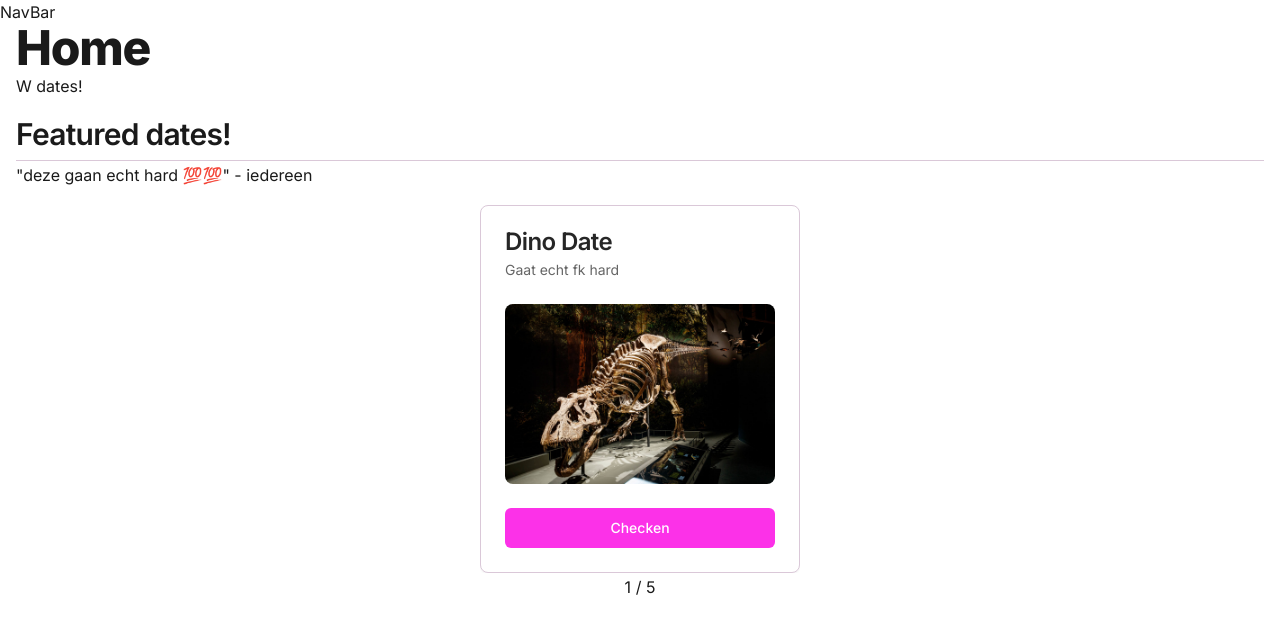
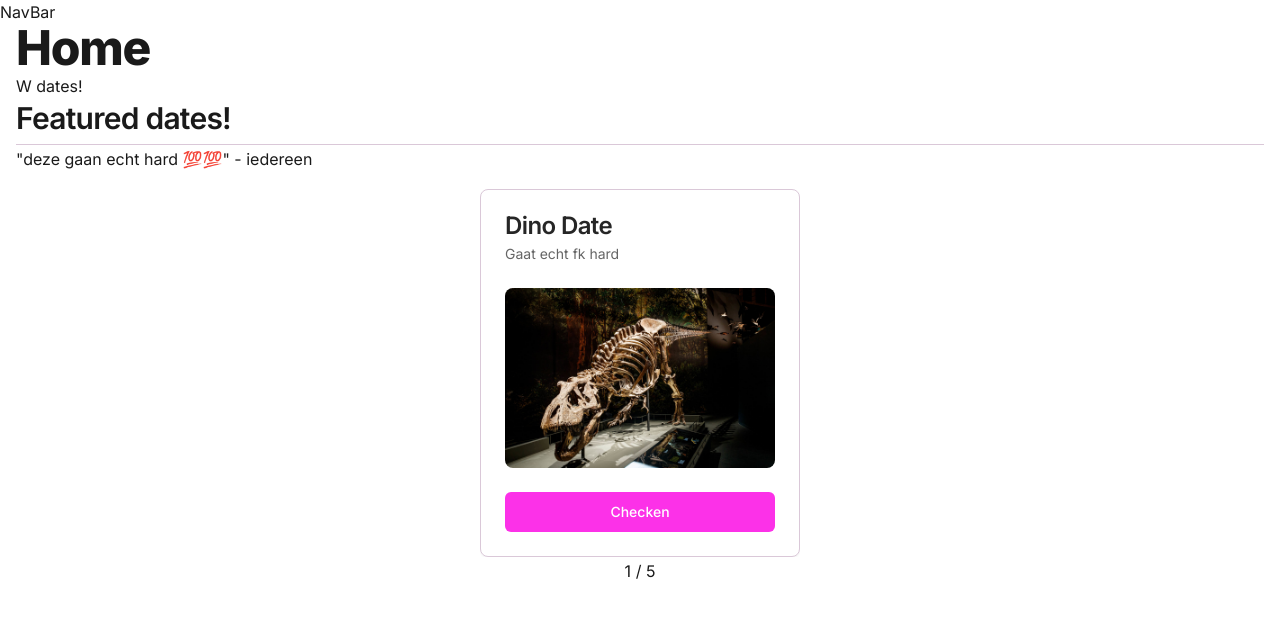
Before and after one commit to FinnKuiper/datewebsoite, a Next.js app: page / in a window 1280 px wide. Shown: the top 634 px of the page. Built offline with nearby package versions, Linux system fonts and the light colour scheme.

Commit message:
update layout component; add metadata and enhance body styles

```diff
--- a/src/app/layout.tsx
+++ b/src/app/layout.tsx
@@ -1,8 +1,14 @@
+import type { Metadata } from 'next';
+import { Inter } from 'next/font/google';
 import './globals.css';
 import NavBar from '@/components/navbar';
-import { Inter } from 'next/font/google';
 
 const inter = Inter({ subsets: ['latin'] });
+
+export const metadata: Metadata = {
+  title: 'W ons',
+  description: 'Roblox, Fortnite',
+};
 
 export default function RootLayout({
   children,
@@ -11,11 +17,9 @@ export default function RootLayout({
 }>) {
   return (
     <html lang="en">
-      <body className={`${inter.className} `}>
+      <body className={`${inter.className} antialiased`}>
         <NavBar />
-        <main className="px-4 flex flex-col gap-4 min-h-screen">
-          {children}
-        </main>
+        <main className="px-4">{children}</main>
       </body>
     </html>
   );
```
